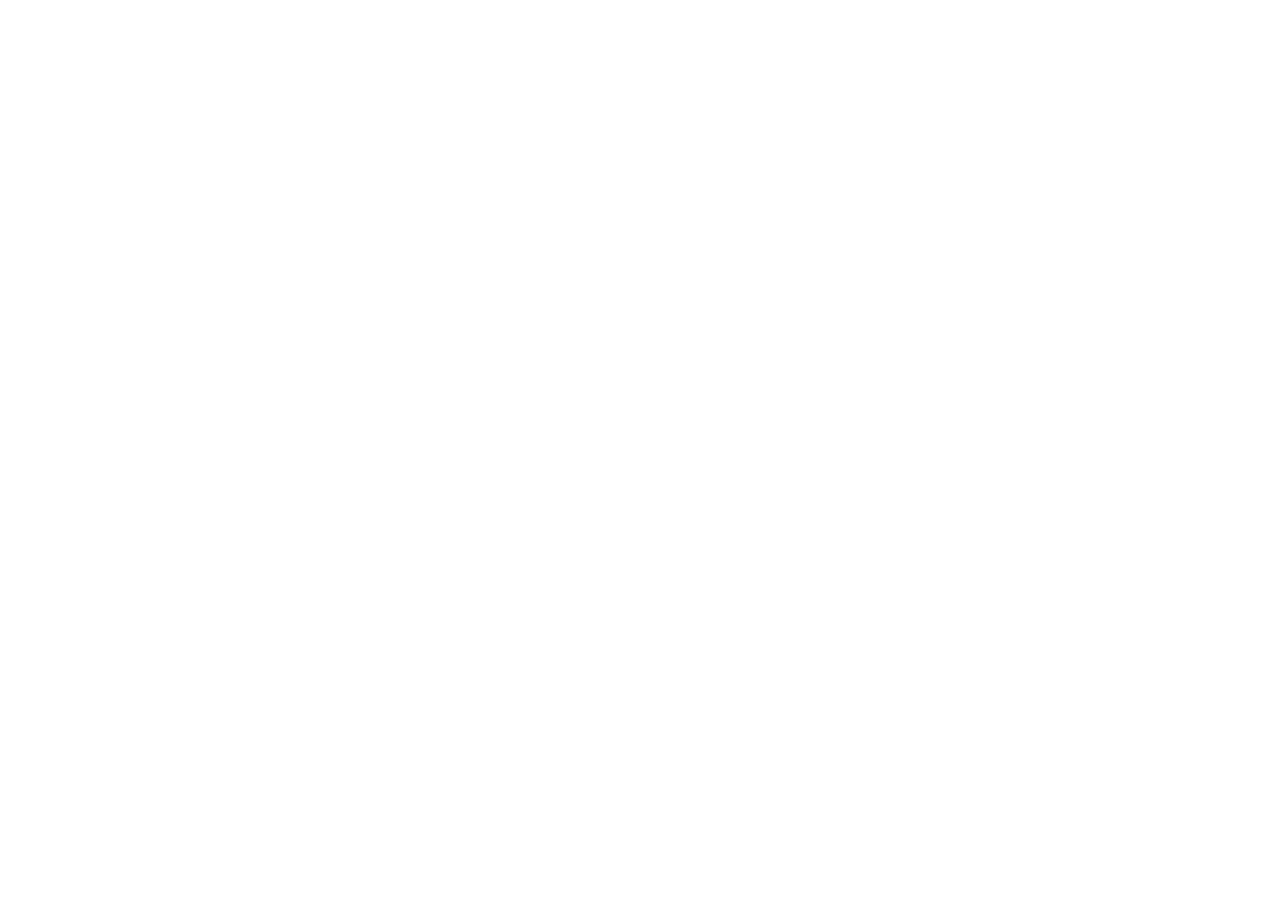
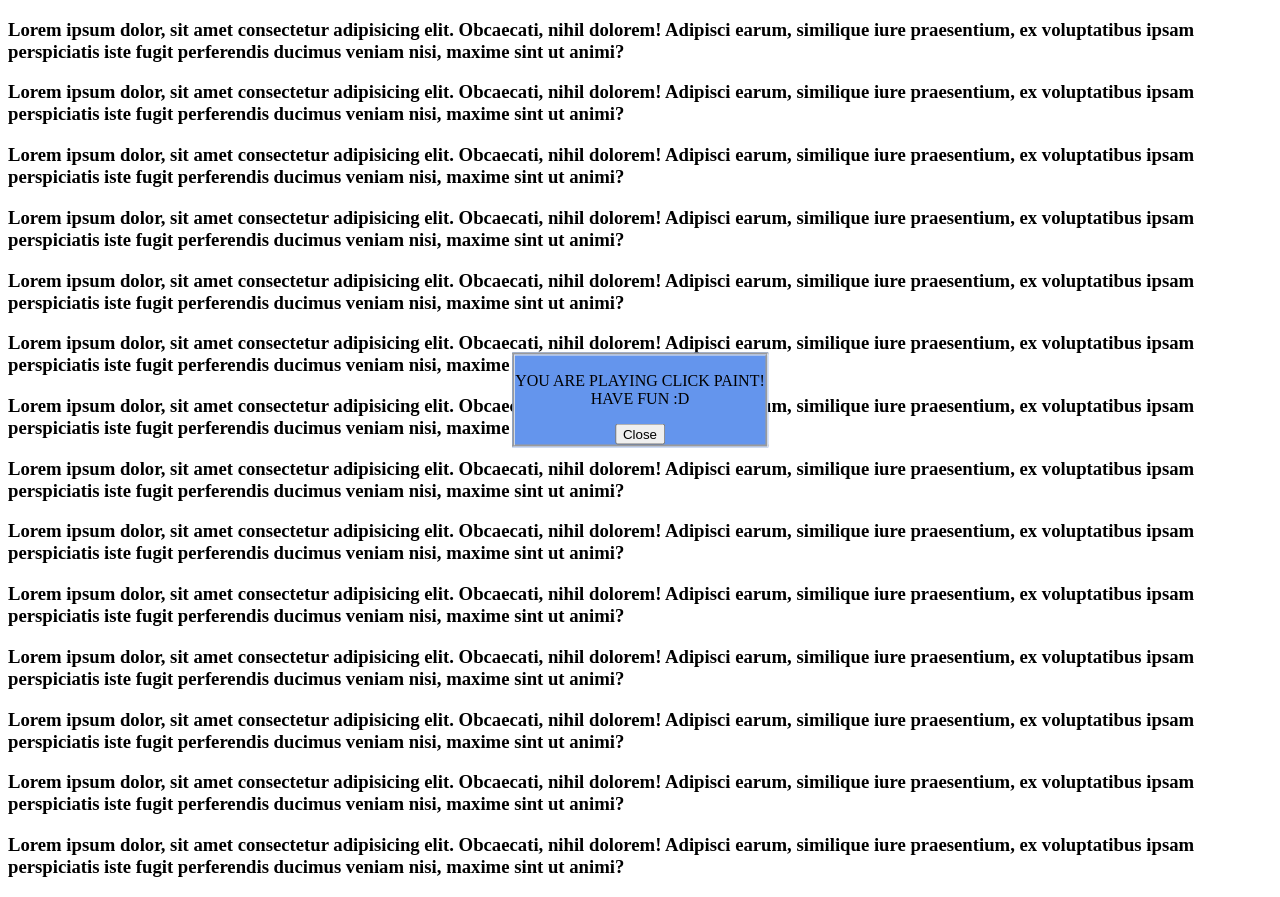
Before and after one commit to D0ugla5MB/Bugigangas, a website: page apps/ClickPaint/ClickPaint.html in a window 1280 px wide. Before the commit the page ends 800 px from the top, so only its background shows below. Drawn offline with Linux system fonts and the light colour scheme.

Commit message:
made the container blocker

```diff
--- a/apps/ClickPaint/ClickPaint.css
+++ b/apps/ClickPaint/ClickPaint.css
@@ -0,0 +1,13 @@
+.container {
+  position: fixed;
+  top: 50%;
+  left: 50%;
+  transform: translate(-50%, -50%);
+  text-align: center;
+  border-style: groove;
+  background-color: cornflowerblue;
+}
+
+.main-blocked {
+    user-select: none;
+}
--- a/apps/ClickPaint/ClickPaint.html
+++ b/apps/ClickPaint/ClickPaint.html
@@ -4,11 +4,39 @@
 <head>
     <meta charset="UTF-8">
     <meta name="viewport" content="width=device-width, initial-scale=1.0">
+    <link rel="stylesheet" href="/ClickPaint/ClickPaint.css">
     <title>Click Paint</title>
 </head>
 
 <body>
+    <div class="container" id="container-msg">
+        <p>
+            YOU ARE PLAYING CLICK PAINT!<br>
+            HAVE FUN :D
+        </p>
+        <button type="button" id="close-msg">Close</button>
+    </div>
+    <main id="app-root" class="main-blocked">
+        <section>
+            <h3>Lorem ipsum dolor, sit amet consectetur adipisicing elit. Obcaecati, nihil dolorem! Adipisci earum, similique iure praesentium, ex voluptatibus ipsam perspiciatis iste fugit perferendis ducimus veniam nisi, maxime sint ut animi?</h3>
+            <h3>Lorem ipsum dolor, sit amet consectetur adipisicing elit. Obcaecati, nihil dolorem! Adipisci earum, similique iure praesentium, ex voluptatibus ipsam perspiciatis iste fugit perferendis ducimus veniam nisi, maxime sint ut animi?</h3>
+            <h3>Lorem ipsum dolor, sit amet consectetur adipisicing elit. Obcaecati, nihil dolorem! Adipisci earum, similique iure praesentium, ex voluptatibus ipsam perspiciatis iste fugit perferendis ducimus veniam nisi, maxime sint ut animi?</h3>
+            <h3>Lorem ipsum dolor, sit amet consectetur adipisicing elit. Obcaecati, nihil dolorem! Adipisci earum, similique iure praesentium, ex voluptatibus ipsam perspiciatis iste fugit perferendis ducimus veniam nisi, maxime sint ut animi?</h3>
+            <h3>Lorem ipsum dolor, sit amet consectetur adipisicing elit. Obcaecati, nihil dolorem! Adipisci earum, similique iure praesentium, ex voluptatibus ipsam perspiciatis iste fugit perferendis ducimus veniam nisi, maxime sint ut animi?</h3>
+            <h3>Lorem ipsum dolor, sit amet consectetur adipisicing elit. Obcaecati, nihil dolorem! Adipisci earum, similique iure praesentium, ex voluptatibus ipsam perspiciatis iste fugit perferendis ducimus veniam nisi, maxime sint ut animi?</h3>
+            <h3>Lorem ipsum dolor, sit amet consectetur adipisicing elit. Obcaecati, nihil dolorem! Adipisci earum, similique iure praesentium, ex voluptatibus ipsam perspiciatis iste fugit perferendis ducimus veniam nisi, maxime sint ut animi?</h3>
+            <h3>Lorem ipsum dolor, sit amet consectetur adipisicing elit. Obcaecati, nihil dolorem! Adipisci earum, similique iure praesentium, ex voluptatibus ipsam perspiciatis iste fugit perferendis ducimus veniam nisi, maxime sint ut animi?</h3>
+            <h3>Lorem ipsum dolor, sit amet consectetur adipisicing elit. Obcaecati, nihil dolorem! Adipisci earum, similique iure praesentium, ex voluptatibus ipsam perspiciatis iste fugit perferendis ducimus veniam nisi, maxime sint ut animi?</h3>
+            <h3>Lorem ipsum dolor, sit amet consectetur adipisicing elit. Obcaecati, nihil dolorem! Adipisci earum, similique iure praesentium, ex voluptatibus ipsam perspiciatis iste fugit perferendis ducimus veniam nisi, maxime sint ut animi?</h3>
+            <h3>Lorem ipsum dolor, sit amet consectetur adipisicing elit. Obcaecati, nihil dolorem! Adipisci earum, similique iure praesentium, ex voluptatibus ipsam perspiciatis iste fugit perferendis ducimus veniam nisi, maxime sint ut animi?</h3>
+            <h3>Lorem ipsum dolor, sit amet consectetur adipisicing elit. Obcaecati, nihil dolorem! Adipisci earum, similique iure praesentium, ex voluptatibus ipsam perspiciatis iste fugit perferendis ducimus veniam nisi, maxime sint ut animi?</h3>
+            <h3>Lorem ipsum dolor, sit amet consectetur adipisicing elit. Obcaecati, nihil dolorem! Adipisci earum, similique iure praesentium, ex voluptatibus ipsam perspiciatis iste fugit perferendis ducimus veniam nisi, maxime sint ut animi?</h3>
+            <h3>Lorem ipsum dolor, sit amet consectetur adipisicing elit. Obcaecati, nihil dolorem! Adipisci earum, similique iure praesentium, ex voluptatibus ipsam perspiciatis iste fugit perferendis ducimus veniam nisi, maxime sint ut animi?</h3>
+        </section>
 
+    </main>
+
+    <script type="module" src="/ClickPaint/ClickPaint.js"></script>
 </body>
 
 </html>
--- a/apps/ClickPaint/ClickPaint.js
+++ b/apps/ClickPaint/ClickPaint.js
@@ -0,0 +1,27 @@
+console.log('RUNNING CLICK PAINT GAME!');
+let clicked = false;
+
+function freeBlocker(clickEvent) {
+    const main = document.getElementById('app-root');
+    if(clickEvent) main.classList.remove('main-blocked');
+}
+
+function controller() {
+    if(clicked) {
+        clearInterval(timer);
+        console.log('STOPPED!');
+        freeBlocker(clicked);
+        return;
+    }
+    console.log('waiting the click...');
+};
+const timer = setInterval(controller, 500);
+
+
+(function closeWelcomeMsg(){
+    const containerMsg = document.getElementById('close-msg');
+    containerMsg.addEventListener('click', () => {
+        clicked = true;
+        containerMsg.parentElement.remove();
+    });
+})();
```
Also changed, not shown: home/home.html (+3 -0 lines), index.html (+1 -0 lines).
